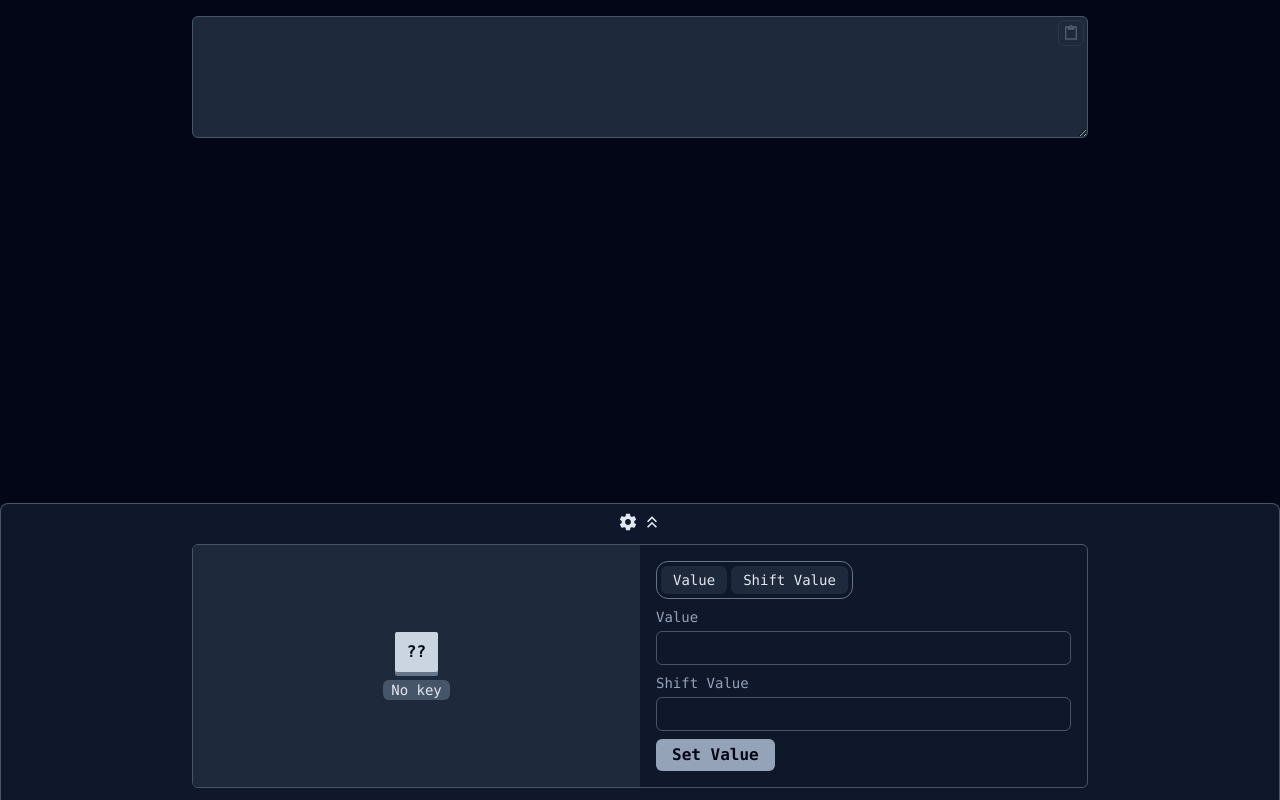
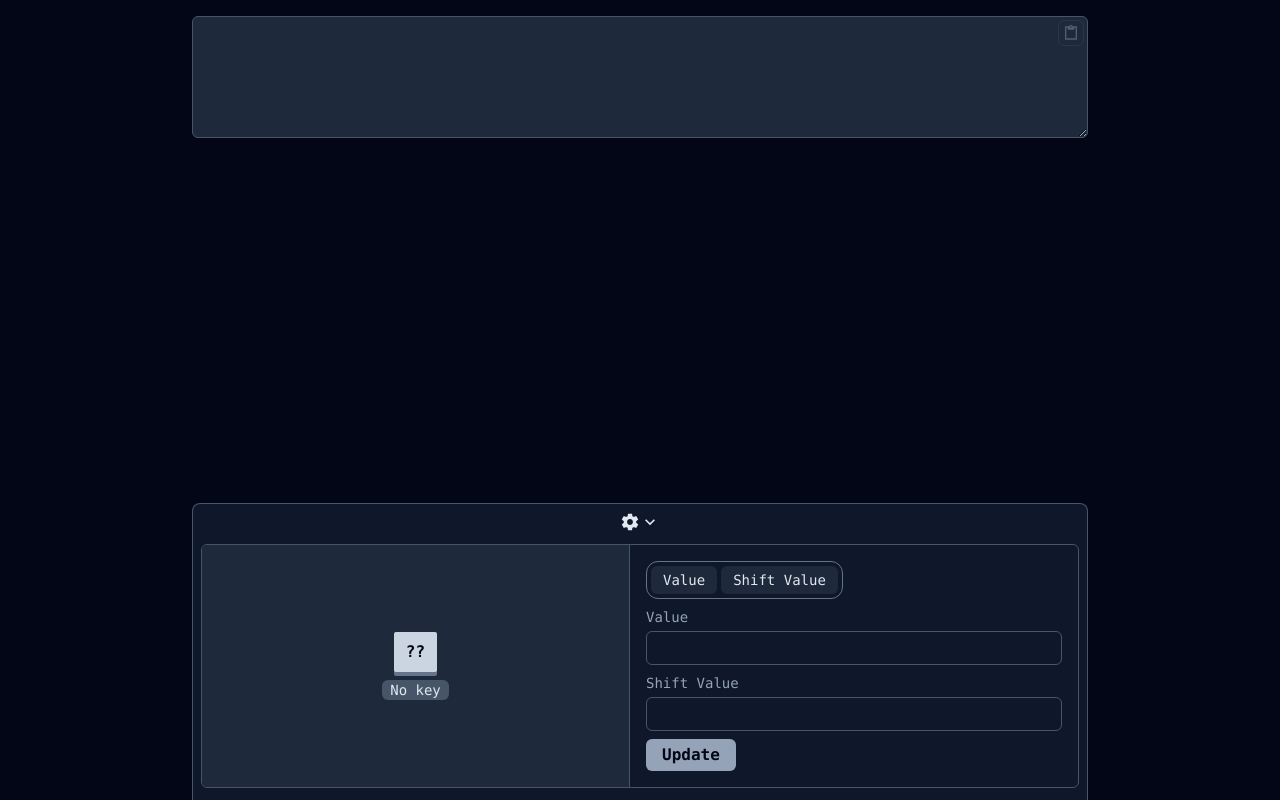
Before and after one commit to Diego-0110/erratic-keys, a Next.js app: page / in a window 1280 px wide. Built offline with nearby package versions, Linux system fonts and the light colour scheme.

Commit message:
Drawer animation, set null key config and more styles

```diff
--- a/src/app/globals.css
+++ b/src/app/globals.css
@@ -27,7 +27,7 @@
 }
 /* Handle */
 ::-webkit-scrollbar-thumb {
-  border: .2em solid rgba(0, 0, 0, 0);
+  border: .225em solid rgba(0, 0, 0, 0);
   background-clip: padding-box;
   background-color: theme('colors.slate.500');
   border-radius: .4em;
@@ -51,4 +51,7 @@ body {
   .text-balance {
     text-wrap: balance;
   }
+  .flip-h {
+    transform: rotateX(0.5turn);
+  }
 }
--- a/src/app/page.tsx
+++ b/src/app/page.tsx
@@ -5,22 +5,35 @@ import Configuration from '@/components/Configuration';
 import KeyboardAndInput from '@/components/KeyboardAndInput';
 import { KeyboardConfig, KeyConfig } from '@/types';
 import KeyConfigCard from '@/components/KeyConfigCard';
-import { DoubleArrowIcon, SettingsIcon } from '@/components/icons';
+import { ArrowDownIcon, SettingsIcon } from '@/components/icons';
 
 export default function Home() {
   const [keyboardConfig, setKeyboardConfig] = useState<KeyboardConfig>({});
-  const setKeyConfig = (keyCode: string, keyConfig: KeyConfig) => {
-    setKeyboardConfig({ ...keyboardConfig, [keyCode]: keyConfig });
+  const setKeyConfig = (keyCode: string, keyConfig: KeyConfig | null) => {
+    if (!keyConfig) {
+      const newKeyboardConfig = { ...keyboardConfig };
+      delete newKeyboardConfig[keyCode];
+      setKeyboardConfig(newKeyboardConfig);
+    } else {
+      setKeyboardConfig({ ...keyboardConfig, [keyCode]: keyConfig });
+    }
   };
+  const [configOpen, setConfigOpen] = useState<boolean>(false);
   return (
     <main className="flex min-h-screen flex-col items-center justify-between p-4 font-mono text-slate-200 bg-slate-950">
       <KeyboardAndInput keyboardConfig={keyboardConfig} />
-      <div className="bg-slate-900 fixed overflow-auto scrollbar bottom-0 left-0 right-0 max-h-[50vh] px-2 pt-10 pb-3 rounded-t-lg border-t-[.1em] border-x-[.1em] border-slate-600">
-        <div className="absolute top-2 right-0 flex justify-center gap-1 w-full">
-          <SettingsIcon className="w-5" />
-          <DoubleArrowIcon className="w-5" />
+      <div className={`bg-slate-900 fixed overflow-auto scrollbar bottom-0 left-0 right-0 max-w-4xl m-auto max-h-[50vh] px-2 pt-10 pb-3 rounded-t-lg border-t-[.1em] border-x-[.1em] border-slate-600 transition-all${configOpen ? ' translate-y-[calc(100%-2.5em)] overflow-hidden' : ''}`}>
+        <div className="absolute top-1 right-0 flex justify-center w-full">
+          <button
+            type="button"
+            className="flex px-2 py-1 hover:bg-slate-800 rounded-md"
+            onClick={() => setConfigOpen(!configOpen)}
+          >
+            <SettingsIcon className="w-5" />
+            <ArrowDownIcon className={`w-5 transition-transform${configOpen ? ' flip-h' : ''}`} />
+          </button>
         </div>
-        <div className="flex flex-col gap-2 max-w-4xl m-auto">
+        <div className="flex flex-col gap-2 w-full max-w-4xl m-auto">
           <Configuration keyboardConfig={keyboardConfig} setKeyConfig={setKeyConfig} />
           {Object.entries(keyboardConfig)
             .map(([keyCode, keyConfig]) => (
--- a/src/components/Button.tsx
+++ b/src/components/Button.tsx
@@ -4,7 +4,7 @@ interface CustomProps {
 
 type Props = CustomProps & React.ButtonHTMLAttributes<HTMLButtonElement>;
 
-const activeStyles = 'bg-sky-400 text-slate-900 hover:opacity-90';
+const activeStyles = 'bg-blue-400 text-slate-900 hover:opacity-90';
 const disableStyles = 'bg-slate-400 text-slate-950';
 
 export default function Button({ children, ...props }: Props) {
--- a/src/components/Configuration.tsx
+++ b/src/components/Configuration.tsx
@@ -10,7 +10,7 @@ import Option from './Option';
 
 interface Props {
   keyboardConfig: KeyboardConfig,
-  setKeyConfig: (keyCode: string, keyConfig: KeyConfig) => void
+  setKeyConfig: (keyCode: string, keyConfig: KeyConfig | null) => void
 }
 
 interface KeyData {
@@ -41,7 +41,11 @@ export default function Configuration({ keyboardConfig, setKeyConfig }: Props) {
     }
   };
   const handleUpdateKeyConfig = () => {
-    if (keyData) { // TODO remove key if null
+    if (keyData) {
+      if (!alts.value) {
+        setKeyConfig(keyData.code, null);
+        return;
+      }
       const keyConfig: KeyConfig = {
         value,
       };
@@ -55,9 +59,9 @@ export default function Configuration({ keyboardConfig, setKeyConfig }: Props) {
     console.log(keyboardConfig);
   }, [keyboardConfig]);
   return (
-    <section className="flex w-full border-[.1em] border-slate-600 rounded-md overflow-hidden">
+    <section className="flex max-sm:flex-col w-full border-[.1em] border-slate-600 rounded-md overflow-hidden">
       <div
-        className="flex-1 flex flex-col gap-1 justify-center items-center p-4 bg-slate-800"
+        className="flex-1 flex flex-col gap-1 justify-center items-center p-4 bg-slate-800 sm:border-r-[.1em] max-sm:border-b-[.1em] border-slate-600"
         role="presentation"
         // TODO use button instead
         // eslint-disable-next-line jsx-a11y/no-noninteractive-tabindex
@@ -69,13 +73,14 @@ export default function Configuration({ keyboardConfig, setKeyConfig }: Props) {
           {keyData ? keyData.code : 'No key'}
         </span>
       </div>
-      <div className="flex-1 p-4">
+      <div className="flex-1 min-w-[28em] max-sm:min-w-full p-4">
         <GroupOptions>
           <Option
             initialState={alts.value}
             onChange={() => {
               if (alts.value) {
                 setAlts({ shift: false, value: false });
+                setShiftValue('');
               } else {
                 setAlts((a) => ({ ...a, value: !a.value }));
               }
@@ -114,7 +119,7 @@ export default function Configuration({ keyboardConfig, setKeyConfig }: Props) {
           onClick={handleUpdateKeyConfig}
           disabled={!keyData}
         >
-          Set Value
+          Update
         </Button>
       </div>
     </section>
--- a/src/components/KeyConfigCard.tsx
+++ b/src/components/KeyConfigCard.tsx
@@ -8,41 +8,45 @@ interface Props {
 }
 export default function KeyConfigCard({ keyCode, keyConfig }: Props) {
   return (
-    <div className="flex w-full border-[.1em] border-slate-600 rounded-md overflow-hidden">
+    <div className="flex max-sm:flex-col w-full border-[.1em] border-slate-600 rounded-md overflow-hidden">
       <div
-        className="flex flex-col gap-1 justify-center items-center p-2 px-6 bg-slate-800 border-r-[.1em] border-slate-600"
+        className="flex flex-col gap-1 justify-center items-center p-2 px-5 bg-slate-800 sm:border-r-[.1em] max-sm:border-b-[.1em] border-slate-600"
       >
         <Key keyStr="A" />
         <span className="px-2 text-sm bg-slate-600 rounded-md">
           {keyCode}
         </span>
       </div>
-      <div className="flex-1 flex flex-col">
-        <div className="flex flex-1 border-b-[.05em] border-slate-600">
-          <div className="flex items-center p-2 px-3 bg-slate-800 border-r-[.1em] border-slate-600">
-            <span className="block w-6 h-6 mb-[.2em] bg-slate-300 shadow-[0_0.2em_white] shadow-slate-500 rounded-sm" />
-          </div>
-          <div className="flex items-center p-2 px-3 text-blue-400 font-semibold">
-            <p>{keyConfig.value}</p>
-          </div>
-        </div>
+      <table className="flex-1">
+        <tbody className="divide-y-[.1em] divide-slate-600">
+          <tr className="divide-x-[.1em] divide-slate-600">
+            <td className="p-2 px-3 bg-slate-800">
+              <span className="block w-6 h-6 mx-auto mb-[.2em] bg-slate-300 shadow-[0_0.2em_white] shadow-slate-500 rounded-sm" />
+            </td>
+            <td className="p-2 px-3 w-full">
+              <p className="text-blue-400 font-semibold">{keyConfig.value}</p>
+            </td>
+          </tr>
           {keyConfig.shiftValue !== undefined && (
-        <div className="flex flex-1 border-t-[.05em] border-slate-600">
-          <div className="flex items-center gap-1 p-2 px-3 bg-slate-800 border-r-[.1em] border-slate-600">
+          <tr className="divide-x-[.1em] divide-slate-600">
+            <td className="p-2 px-3 bg-slate-800">
+              <div className="flex gap-2">
                 <span
-              className="block p-1 mb-[.2em] text-slate-900 text-xs font-semibold bg-slate-300 shadow-[0_0.2em_white] shadow-slate-500 rounded-sm"
+                  className="inline-block p-1 mb-[.2em] text-slate-900 text-xs font-semibold bg-slate-300 shadow-[0_0.2em_white] shadow-slate-500 rounded-sm"
                 >
                   <ShiftIcon className="w-4" />
                 </span>
-            <span>+</span>
-            <span className="block w-6 h-6 mb-[.2em] bg-slate-300 shadow-[0_0.2em_white] shadow-slate-500 rounded-sm" />
+                <span className="inline-block">+</span>
+                <span className="inline-block w-6 h-6 mb-[.2em] bg-slate-300 shadow-[0_0.2em_white] shadow-slate-500 rounded-sm" />
               </div>
-          <div className="flex items-center p-2 px-3 text-blue-400 font-semibold">
-            <p>{keyConfig.shiftValue}</p>
-          </div>
-        </div>
+            </td>
+            <td className="p-2 px-3 w-full">
+              <p className="text-blue-400 font-semibold">{keyConfig.shiftValue}</p>
+            </td>
+          </tr>
           )}
-      </div>
+        </tbody>
+      </table>
     </div>
   );
 }
--- a/src/components/icons.tsx
+++ b/src/components/icons.tsx
@@ -35,11 +35,10 @@ export function ShiftIcon(props: Props) {
   );
 }
 
-export function DoubleArrowIcon(props: Props) {
+export function ArrowDownIcon(props: Props) {
   return (
     <svg xmlns="http://www.w3.org/2000/svg" {...props} width="32" fill="currentColor" viewBox="0 0 24 24">
-      <path d="M6 17.59L7.41 19L12 14.42L16.59 19L18 17.59l-6-6z" />
-      <path d="m6 11l1.41 1.41L12 7.83l4.59 4.58L18 11l-6-6z" />
+      <path d="M7.41 8.59L12 13.17l4.59-4.58L18 10l-6 6l-6-6z" />
     </svg>
   );
 }
```
Lines whose indentation alone changed are shown as unchanged.
